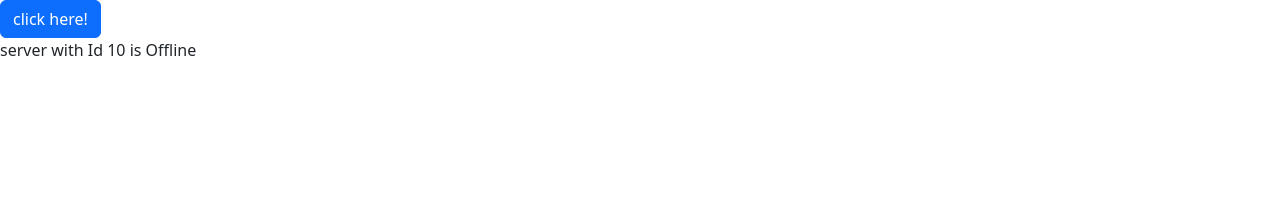
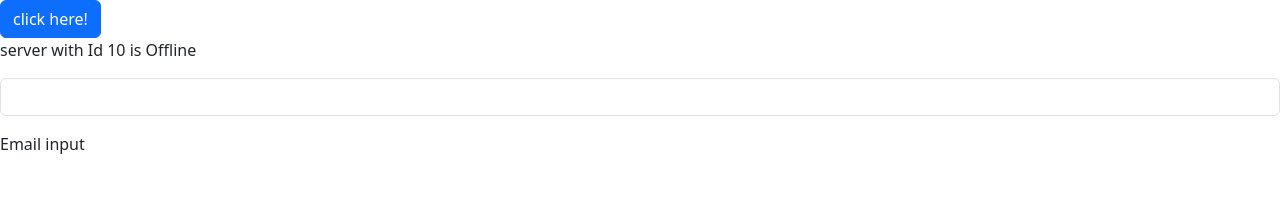
Before and after one commit to vijayczr/Angular_demo, an Angular app: page / in a window 1280 px wide. Shown: the top 214 px of the page. Built offline with nearby package versions, Linux system fonts and the light colour scheme.

Commit message:
small changes in testing component

```diff
--- a/src/app/testing/testing.component.html
+++ b/src/app/testing/testing.component.html
@@ -1,3 +1,7 @@
 
 <button class="btn btn-primary">click here!</button>
 <p>server with Id {{serverId}} is {{getserverstatus()}}</p>
+                <div class="form-outline">
+                    <input type="email" id="typeEmail" class="form-control my-3" />
+                    <label class="form-label" for="typeEmail">Email input</label>
+                </div>
```
